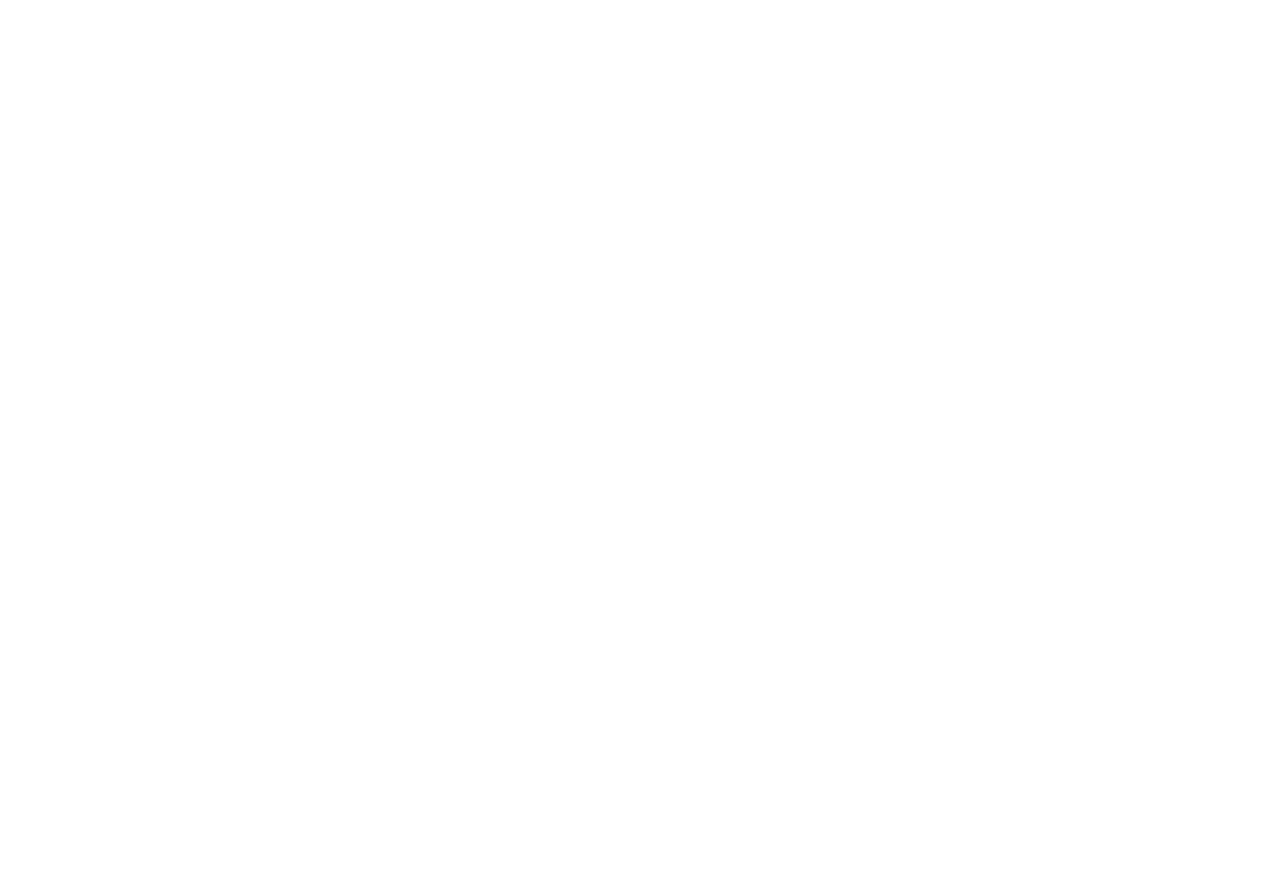
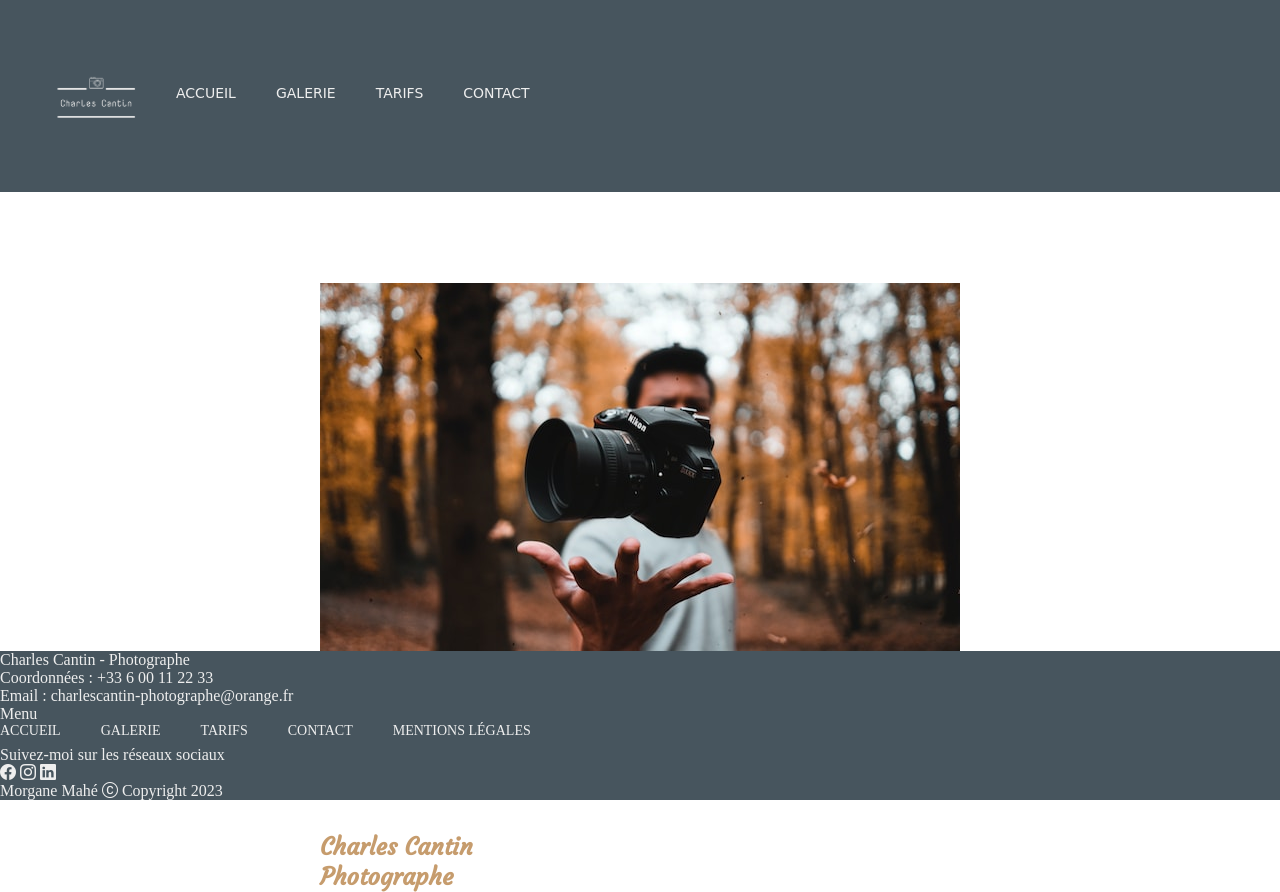
Before and after one commit to Maea-M/charles-cantin, a plain HTML site: page index.html in a window 1280 px wide. Before the commit the page ends 800 px from the top, so only its background shows below. Drawn offline with nearby package versions, Linux system fonts and the light colour scheme; a web font is replaced by a local one.

Commit message:
#3: add ccs for home page

```diff
--- a/index.html
+++ b/index.html
@@ -4,9 +4,68 @@
     <meta charset="UTF-8">
     <meta http-equiv="X-UA-Compatible" content="IE=edge">
     <meta name="viewport" content="width=device-width, initial-scale=1.0">
+
+    <!--Icon bootstrap-->
+    <link rel="stylesheet" href="https://cdn.jsdelivr.net/npm/bootstrap-icons@1.10.4/font/bootstrap-icons.css">
+
+    <!--Font family-->
+    <link rel="preconnect" href="https://fonts.googleapis.com">
+    <link rel="preconnect" href="https://fonts.gstatic.com" crossorigin>
+    <link href="https://fonts.googleapis.com/css2?family=Courgette&family=Lancelot&family=Nobile:ital,wght@0,400;0,700;1,400&display=swap" rel="stylesheet">
+
+    <link rel="stylesheet" href="style.css">
     <title>Charles Cantin | Photographe</title>
 </head>
 <body>
+    <header class="header">
+        <img class="header__logo" src="assets/logo.png" alt="logo Charles Cantin">
+
+        <nav>
+            <ul class="list-links">
+                <li class="nav-link"><a href="#">Accueil</a></li>
+                <li class="nav-link"><a href="#">Galerie</a></li>
+                <li class="nav-link"><a href="#">Tarifs</a></li>
+                <li class="nav-link"><a href="#">Contact</a></li>
+            </ul>
+        </nav>
+    </header>
+
+    <main class="main">
+        <section>
+            <h1 class="main__title">Charles Cantin </br>Photographe</h1>
+        </section>
+    </main>
+
+    <footer class="footer">
+        <div>
+            <p>Charles Cantin - Photographe</p>
+            <p>Coordonnées : +33 6 00 11 22 33</p>
+            <p>Email : charlescantin-photographe@orange.fr</p>
+        </div>
+
+        <div>
+            <p>Menu</p>
+            <nav>
+                <ul class="list-links">
+                    <li class="nav-link"><a href="#">Accueil</a></li>
+                    <li class="nav-link"><a href="#">Galerie</a></li>
+                    <li class="nav-link"><a href="#">Tarifs</a></li>
+                    <li class="nav-link"><a href="#">Contact</a></li>
+                    <li class="nav-link"><a href="#">Mentions légales</a></li>
+                </ul>
+            </nav>
+        </div>
+
+        <div>
+            <p>Suivez-moi sur les réseaux sociaux</p>
+            <i class="bi bi-facebook"></i>
+            <i class="bi bi-instagram"></i>
+            <i class="bi bi-linkedin"></i>
+        </div>
+
+        <p>Morgane Mahé <i class="bi bi-c-circle"></i> Copyright 2023</p>
+
+    </footer>
 
 </body>
 </html>
--- a/style.css
+++ b/style.css
@@ -0,0 +1,98 @@
+/*
+font-family: 'Courgette', cursive;
+font-family: 'Lancelot', cursive;
+font-family: 'Nobile', sans-serif;
+color: #47555E;
+color: #EEEEEE;
+color: #C69C6D;
+*/
+* {
+    margin: 0;
+    padding: 0;
+    box-sizing: border-box;
+    text-decoration: none;
+    list-style-type: none;
+}
+
+body {
+    width: 100%;
+    height: 100vh;
+    display: flex;
+    flex-direction: column;
+}
+
+.header {
+    display: flex;
+    justify-content: flex-start;
+    align-items: center;
+    gap: 1rem;
+    padding: 2rem;
+    background-color: #47555E;
+    color: #EEEEEE;
+    font-family: 'Lancelot', cursive;
+}
+
+.header__logo {
+    width: 8rem;
+    height: 8rem;
+}
+
+.list-links {
+    display: flex;
+    column-gap: 40px;
+    align-items: center;
+}
+
+.nav-link a {
+    color: #EEEEEE;
+}
+
+.nav-link{
+    text-transform: uppercase;
+    font-weight: 400;
+    font-size: 14px;
+}
+
+.nav-link::after{
+    content: "";
+    display: block;
+    margin: 0 auto;
+    margin-top: 5px;
+    width: 0;
+    height: 2px;
+    background: #EEEEEE;
+    transition: width 0.2s ease-in-out;
+}
+
+.nav-link:hover:after{
+    width: 2rem;
+}
+
+.footer {
+    color: #EEEEEE;
+    background-color: #47555E;
+    width: 100vw;
+    position: fixed;
+    bottom: 0;
+    left: 0;
+}
+
+/*---------- Specific : Home page ----------*/
+.main {
+    display: flex;
+    position: relative;
+    width: 100%;
+    height: 100%;
+    background-image: url(assets/photoaccueil.jpg);
+    background-repeat: no-repeat;
+    background-size: auto;
+    background-position: center;
+}
+
+.main__title {
+    position: absolute;
+    color: #C69C6D;
+    font-family: 'Courgette', cursive;
+    top: 50vw;
+    left: 25%;
+}
```
